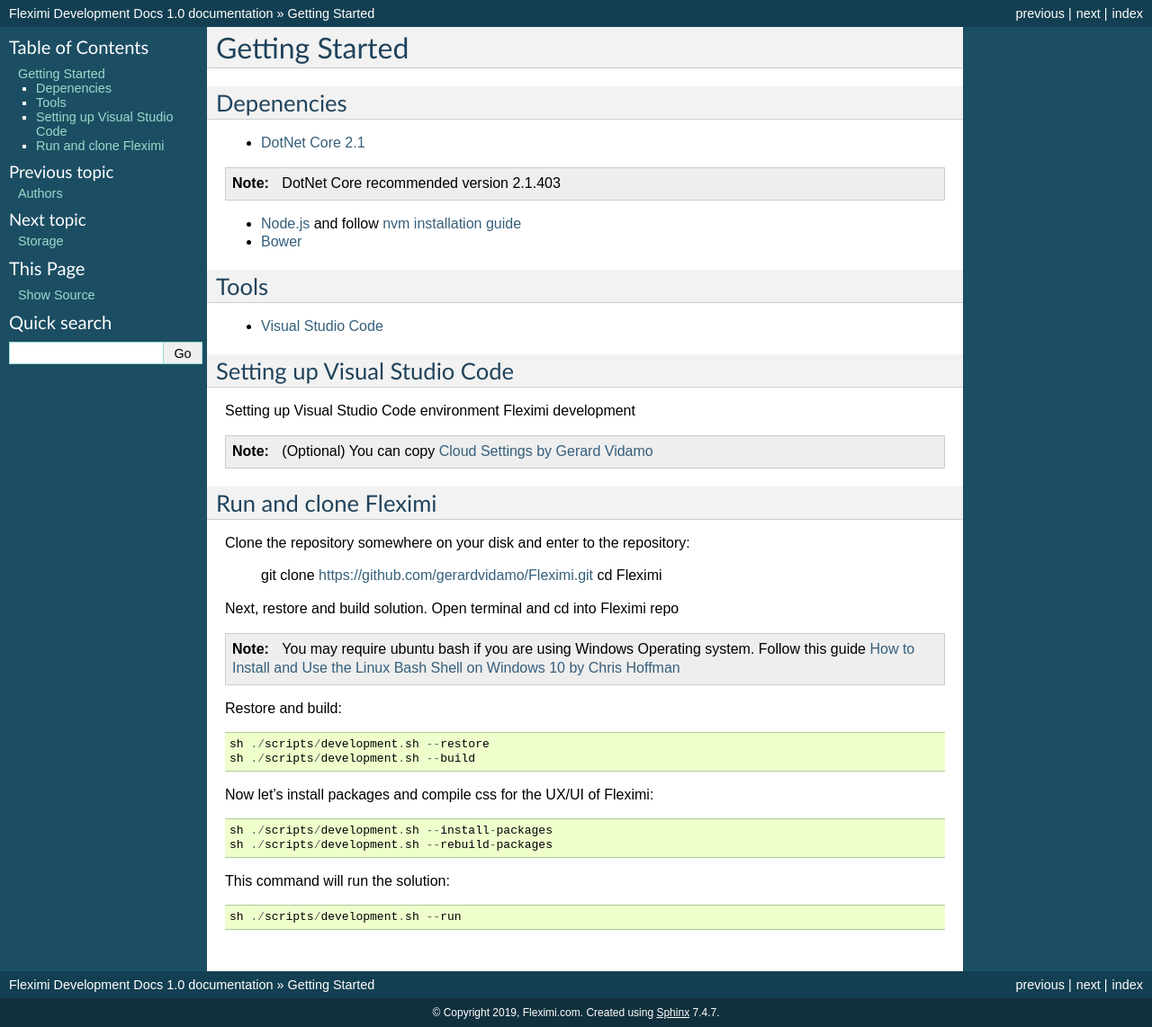
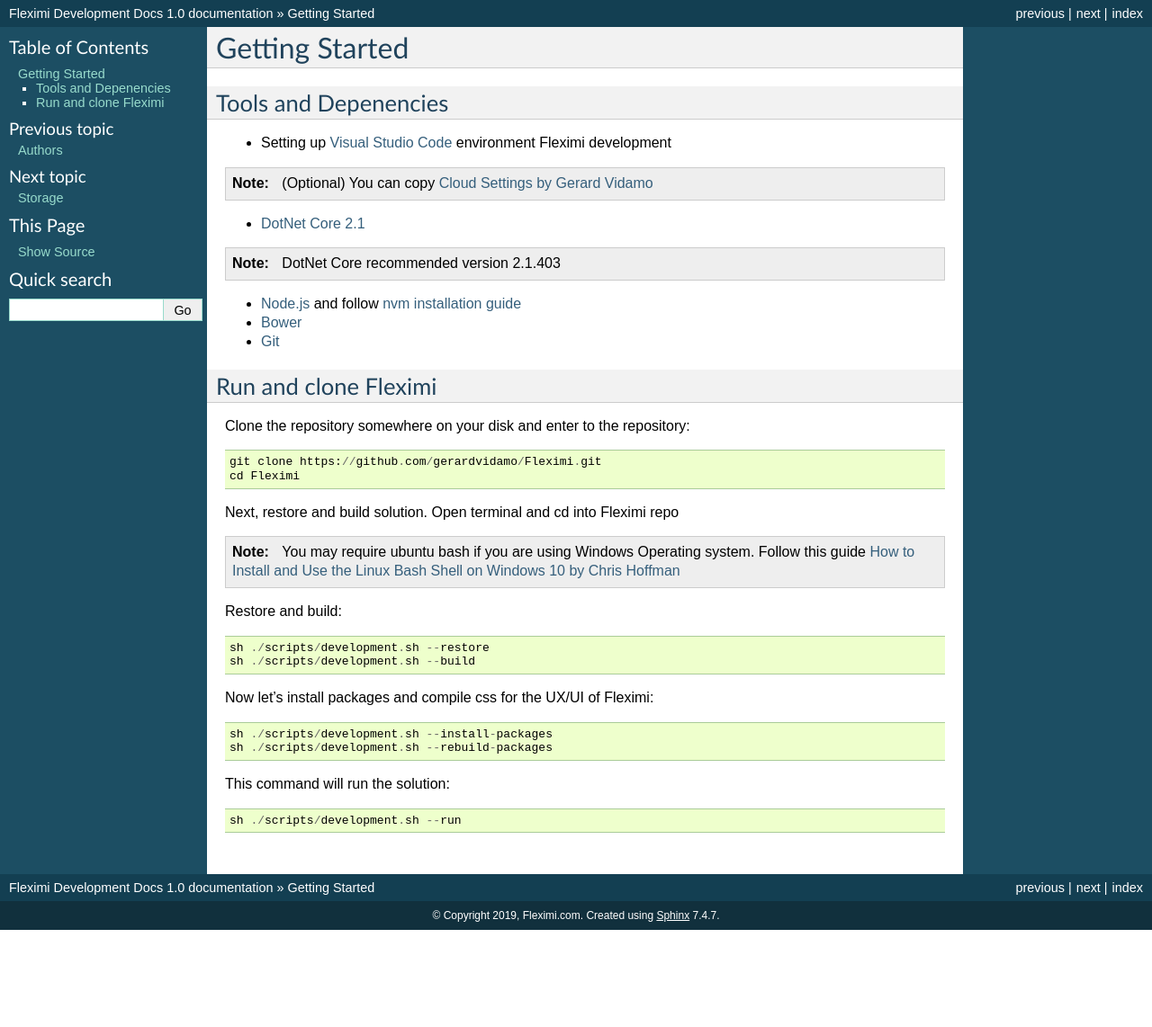
Before and after one commit to Fleximi/Fleximi-CMS, a Sphinx documentation site: the page built from docs/development.rst, in a window 1280 px wide. Shown: the whole page at 90% size. Built offline with Sphinx 7.4.7, drawn with Linux system fonts in a browser that asks for light colours; after the commit the page ends 1034 px from its top, so only the background shows below that.

Commit message:
Initial commit

```diff
--- a/AUTHORS.rst
+++ b/AUTHORS.rst
@@ -1,4 +1,4 @@
 Authors
 -------
 
-* Gerard Vidamo (Fleximi CMS Founder/Author/Developer)
+* `Gerard Vidamo (Fleximi Founder/Author/Developer) <https://www.linkedin.com/in/gerardvidamo>`_
--- a/docs/development.rst
+++ b/docs/development.rst
@@ -1,8 +1,13 @@
 Getting Started
 ===============
 
-Depenencies
-------------
+Tools and Depenencies
+---------------------
+
+* Setting up `Visual Studio Code <https://code.visualstudio.com/>`_ environment Fleximi development
+
+.. note::
+    (Optional) You can copy `Cloud Settings by Gerard Vidamo <https://gist.github.com/gerardvidamo/40ce95df4022acb2bd0e7ae8ffbd017d>`_
 
 * `DotNet Core 2.1 <https://dotnet.microsoft.com/download/dotnet-core/2.1>`_
 
@@ -11,24 +16,12 @@
 
 - `Node.js <https://nodejs.org/en/>`_  and follow `nvm installation guide <https://nodesource.com/blog/installing-node-js-tutorial-using-nvm-on-mac-os-x-and-ubuntu/>`_
 - `Bower <https://bower.io/>`_
-
-Tools
------
-
-* `Visual Studio Code <https://code.visualstudio.com/>`_
-
-Setting up Visual Studio Code
------------------------------
-
-Setting up Visual Studio Code environment Fleximi development
-
-.. note::
-    (Optional) You can copy `Cloud Settings by Gerard Vidamo <https://gist.github.com/gerardvidamo/40ce95df4022acb2bd0e7ae8ffbd017d>`_
+- `Git <https://git-scm.com/>`_
 
 Run and clone Fleximi
 ---------------------
 
-Clone the repository somewhere on your disk and enter to the repository:
+Clone the repository somewhere on your disk and enter to the repository::
 
     git clone https://github.com/gerardvidamo/Fleximi.git
     cd Fleximi
--- a/docs/storage.rst
+++ b/docs/storage.rst
@@ -5,12 +5,12 @@
 
     For now the available storage Data is MySQL.
 
-MySQL
+MySql
 -----
 
 Download `MySQL Server <https://dev.mysql.com/downloads/mysql/>`_ and test connections
 
-Modify Connection String from::
+Modify Connection String from 'appsettings.json <https://github.com/gerardvidamo/Fleximi/blob/dev/alpha-fixes/src/Fleximi.Web/appsettings.json>'_::
 
     {
         "Logging": {
```
